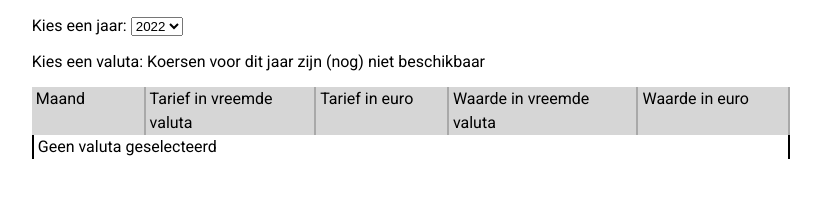
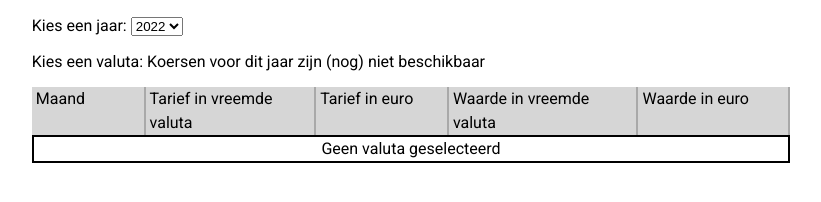
Before and after one commit to datdenkikniet/wisselkoers.datdenkikniet.nl, a plain HTML site: page index.html in a window 1280 px wide. Shown: the whole page, without its empty margins (229-1050 px from the left). Drawn offline with Linux system fonts and the light colour scheme; no server answers.

Commit message:
Update style
Add license

```diff
--- a/index.html
+++ b/index.html
@@ -26,8 +26,7 @@
             </div>
         </div>
         <div id="table-contents">
-            <div class="table-row">
-            </div>
+            <div class="table-row table-column">Geen valuta geselecteerd</div>
         </div>
     </div>
 </body>
--- a/main.js
+++ b/main.js
@@ -99,7 +99,7 @@ async function update_table() {
     }
 
     const message = document.createElement("div")
-    message.classList = "table-column five"
+    message.classList = "table-row table-column"
     table_elem.appendChild(message)
 
     if (currency_elem.value === "none") {
@@ -113,7 +113,7 @@ async function update_table() {
     total.classList = "table-row"
 
     const three = document.createElement("div")
-    three.classList = "table-column three"
+    three.classList = "three"
     three.textContent = "Totaal"
     total.appendChild(three)
 
--- a/style.css
+++ b/style.css
@@ -15,6 +15,7 @@ body {
 .table-row {
     display: grid;
     grid-template-columns: 15% 22.5% 17.5% 25% 20%;
+    border-bottom: 2px solid black;
 }
 
 #table-contents {
@@ -33,8 +34,8 @@ body {
     text-align: right;
 }
 
-.table-colum.five {
-    grid-column: 5;
+.table-row.table-column {
+    grid-template-columns: 1fr;
     text-align: center;
 }
 
```
Also changed, not shown: 2 other files.
